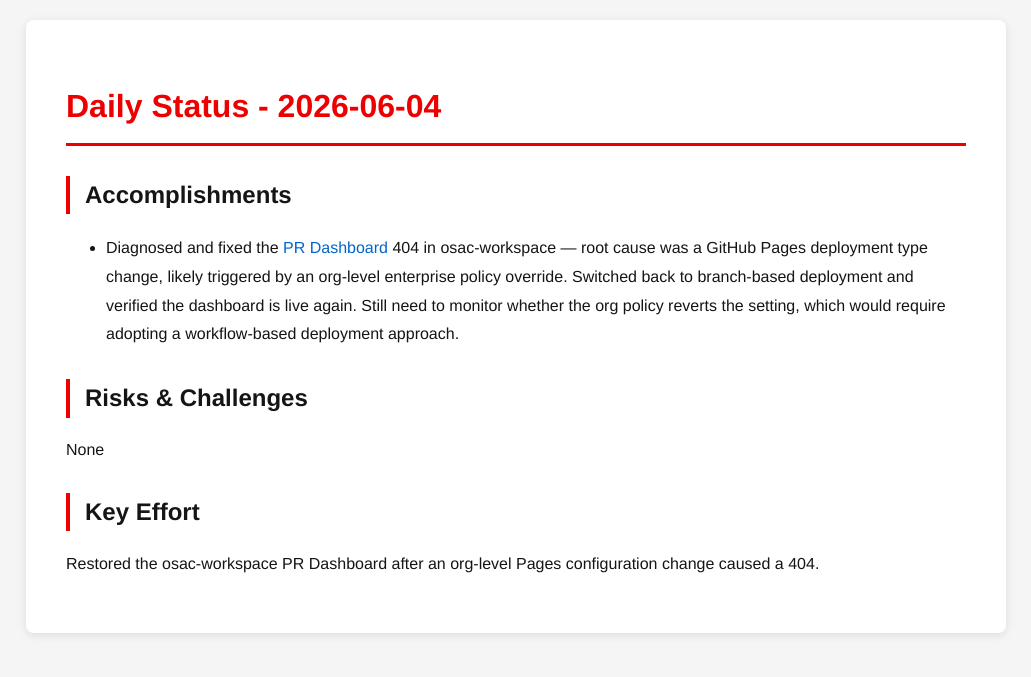
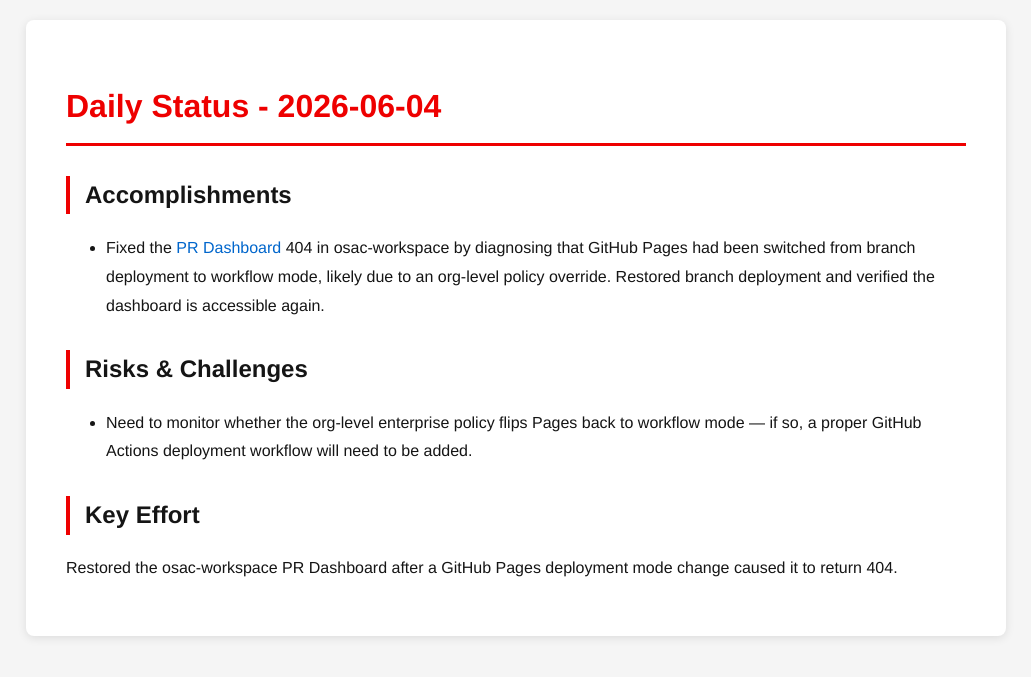
Before and after one commit to tzvatot/daily-status, a Jekyll site: the page built from 2026-06-04.md, in a window 1280 px wide. Shown: the top 677 px of the page, without its empty margins (124-1155 px from the left). Built offline with Jekyll 4.4.1, drawn with Linux system fonts in a browser that asks for light colours.

Commit message:
Daily status update - 2026-06-04

```diff
--- a/2026-06-04.md
+++ b/2026-06-04.md
@@ -7,10 +7,10 @@ date: 2026-06-04
 # Daily Status - 2026-06-04
 
 ## Accomplishments
-- Diagnosed and fixed the [PR Dashboard](https://osac-project.github.io/osac-workspace/pr-dashboard/) 404 in osac-workspace — root cause was a GitHub Pages deployment type change, likely triggered by an org-level enterprise policy override. Switched back to branch-based deployment and verified the dashboard is live again. Still need to monitor whether the org policy reverts the setting, which would require adopting a workflow-based deployment approach.
+- Fixed the [PR Dashboard](https://osac-project.github.io/osac-workspace/pr-dashboard/) 404 in osac-workspace by diagnosing that GitHub Pages had been switched from branch deployment to workflow mode, likely due to an org-level policy override. Restored branch deployment and verified the dashboard is accessible again.
 
 ## Risks & Challenges
-None
+- Need to monitor whether the org-level enterprise policy flips Pages back to workflow mode — if so, a proper GitHub Actions deployment workflow will need to be added.
 
 ## Key Effort
-Restored the osac-workspace PR Dashboard after an org-level Pages configuration change caused a 404.
+Restored the osac-workspace PR Dashboard after a GitHub Pages deployment mode change caused it to return 404.
```
